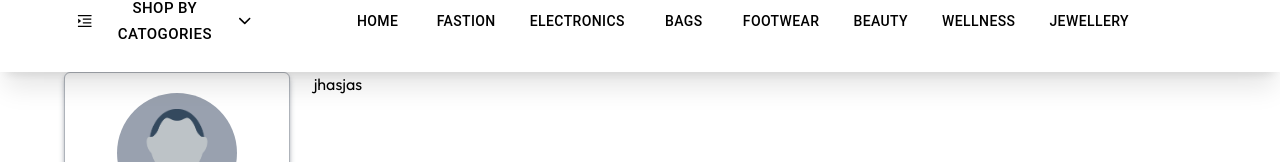
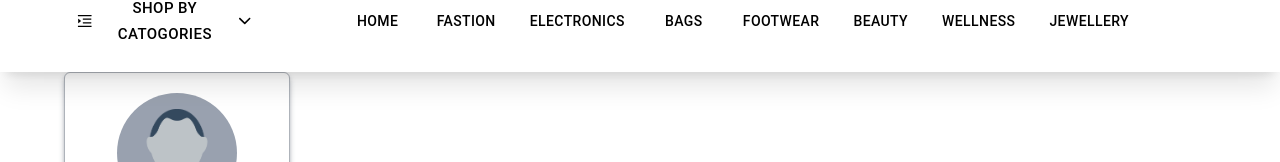
Before and after one commit to Raahul423/react-node-ecommerce, a React (Vite) app in the folder Frontend/: page /myaccount/address in a window 1280 px wide. Shown: the part 330-492 px from the top of the page. Built offline with nearby package versions, Linux system fonts and the light colour scheme; a web font is replaced by a local one.

Commit message:
adding information page

```diff
--- a/Frontend/src/Components/Profile/Addressinfo.jsx
+++ b/Frontend/src/Components/Profile/Addressinfo.jsx
@@ -1,10 +1,11 @@
+import { Button } from '@mui/material'
 import React from 'react'
 
 const Addressinfo = () => {
   return (
-    <div>
-      jhasjas
-    </div>
+    <section>
+
+    </section>
   )
 }
 
--- a/Frontend/src/Components/Profile/YourInfo.jsx
+++ b/Frontend/src/Components/Profile/YourInfo.jsx
@@ -2,9 +2,16 @@ import React from 'react'
 
 const YourInfo = () => {
   return (
-    <div>
-      hello guys
-    </div>
+      <section className='h-60vh bg-red-700'>
+      <div className='flex justify-between'>
+        <h1>My Profile</h1>
+        <Button>CHANGE PASSWORD</Button>
+      </div>
+
+      <div>
+
+      </div>
+    </section>
   )
 }
 
```
